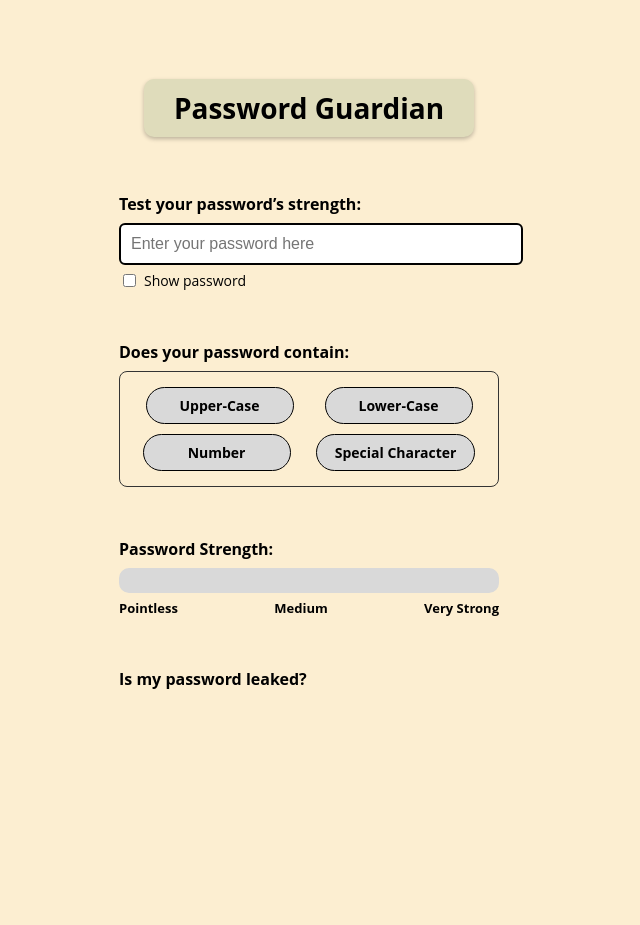
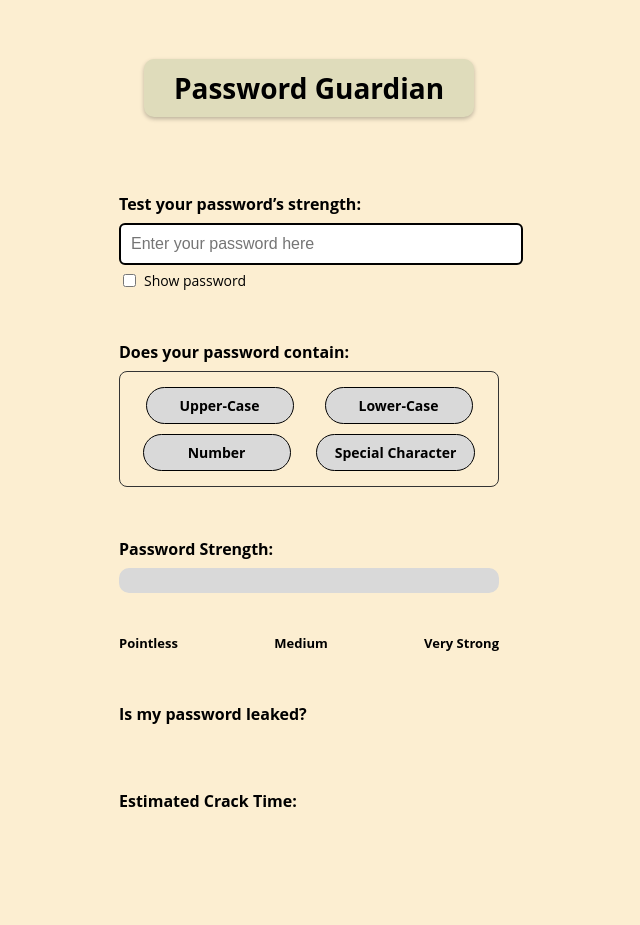
Before and after one commit to AndrewC107/PasswordGuardian, a Flask app: page / in a window 1280 px wide. Shown: the whole page, without its empty margins (331-971 px from the left). Before the commit the page ends 689 px from the top, so only its background shows below. Run offline with Flask 3, Linux system fonts and the light colour scheme; some libraries are stand-ins or nearby versions.

Commit message:
Utilize zxcvbn Library to improve password checks and add est. crack time

```diff
--- a/static/script.js
+++ b/static/script.js
@@ -6,18 +6,78 @@ const criteria = {
   special: document.getElementById('special')
 };
 const strengthBar = document.getElementById('strengthBar');
+const strengthMessage = document.getElementById('strengthMessage');
+const crackTimeElement = document.getElementById('crackTime');
 const breachResult = document.getElementById('breachResult');
 const showPassword = document.getElementById('showPassword');
 let timeout = null;
+let latestCheckId = 0;
 
-/* ---------- Entropy Calculation ---------- */
-function calculateEntropy(password) {
+/* ---------- Strength Evaluation ---------- */
+function evaluateStrength(password) {
+  if (!password) {
+    return {
+      width: 0,
+      color: 'red',
+      message: '',
+      score: 0,
+      crackTime: ''
+    };
+  }
+
+  if (typeof zxcvbn === 'function') {
+    const result = zxcvbn(password);
+    const scale = [
+      { width: 10, color: '#d32f2f', baseMessage: 'Very weak' },
+      { width: 30, color: '#f4511e', baseMessage: 'Weak' },
+      { width: 55, color: '#f9a825', baseMessage: 'Fair' },
+      { width: 80, color: '#7cb342', baseMessage: 'Strong' },
+      { width: 100, color: '#2e7d32', baseMessage: 'Very strong' }
+    ];
+
+    const clampedScore = Math.min(Math.max(result.score, 0), 4);
+    const { width, color, baseMessage } = scale[clampedScore];
+
+    const crackTime = result.crack_times_display?.offline_slow_hashing_1e4_per_second || '';
+    const feedback = result.feedback?.warning || result.feedback?.suggestions?.[0] || '';
+
+    return {
+      width,
+      color,
+      message: baseMessage,
+      score: clampedScore,
+      crackTime,
+      feedback
+    };
+  }
+
+  // Fallback to simple entropy-based scoring if zxcvbn unavailable
   let charset = 0;
   if (/[a-z]/.test(password)) charset += 26;
   if (/[A-Z]/.test(password)) charset += 26;
   if (/[0-9]/.test(password)) charset += 10;
   if (/[^A-Za-z0-9]/.test(password)) charset += 32;
-  return password.length * Math.log2(charset || 1);
+  const entropy = password.length * Math.log2(charset || 1);
+
+  let width;
+  if (entropy < 30) width = 15;
+  else if (entropy < 45) width = 35;
+  else if (entropy < 65) width = 60;
+  else width = 100;
+
+  let color;
+  if (width < 25) color = 'red';
+  else if (width < 60) color = 'yellow';
+  else color = 'green';
+
+  return {
+    width,
+    color,
+    message: 'Password evaluation fallback in use.',
+    score: width < 25 ? 0 : width < 60 ? 2 : 4,
+    crackTime: '',
+    feedback: ''
+  };
 }
 
 /* ---------- Criteria Updates ---------- */
@@ -29,31 +89,46 @@ function updateCriteria(password) {
 }
 
 /* ---------- Strength Bar Update ---------- */
-function updateStrength(password, breached) {
-  const entropy = calculateEntropy(password);
-  let score = 0;
+function updateStrength(password, breachStatus) {
+  if (!password) {
+    strengthBar.style.width = '0%';
+    strengthBar.style.backgroundColor = 'red';
+    breachResult.textContent = '';
+    breachResult.classList.remove('loading');
+    strengthMessage.textContent = '';
+    crackTimeElement.textContent = '';
+    return;
+  }
 
-  // Scoring based on entropy
-  if (entropy < 30) score = 15;
-  else if (entropy < 45) score = 35;
-  else if (entropy < 65) score = 60;
-  else score = 100;
+  let evaluation = evaluateStrength(password);
 
-  if (breached) score = Math.max(score - 40, 0);
+  if (breachStatus === true) {
+    evaluation = {
+      width: 0,
+      color: '#d32f2f',
+      message: 'Known breached password — choose a completely different password.',
+      score: 0,
+      crackTime: '',
+      feedback: ''
+    };
+  }
 
   // Update width and color
-  strengthBar.style.width = score + '%';
-  if (score < 25) strengthBar.style.backgroundColor = 'red';
-  else if (score < 60) strengthBar.style.backgroundColor = 'yellow';
-  else strengthBar.style.backgroundColor = 'green';
+  strengthBar.style.width = evaluation.width + '%';
+  strengthBar.style.backgroundColor = evaluation.color;
+  strengthMessage.textContent = evaluation.message;
+  crackTimeElement.textContent = evaluation.crackTime ? evaluation.crackTime : '';
 
   // Update breach result section
-  if (!password) {
-    breachResult.textContent = '';
-  } else if (breached) {
+  if (breachStatus === null) {
+    breachResult.textContent = 'Checking for leaks...';
+    breachResult.classList.add('loading');
+  } else if (breachStatus === true) {
     breachResult.textContent = '⚠️ This password has appeared in known data breaches.';
+    breachResult.classList.remove('loading');
   } else {
     breachResult.textContent = '✅ This password has not been found in any known leaks.';
+    breachResult.classList.remove('loading');
   }
 }
 
@@ -77,16 +152,22 @@ async function checkBreach(password) {
 passwordInput.addEventListener('input', () => {
   const password = passwordInput.value;
   updateCriteria(password);
-  strengthBar.style.width = '0%';
-  breachResult.textContent = '';
+  clearTimeout(timeout);
 
-  clearTimeout(timeout);
-  if (password.length > 0) {
-    timeout = setTimeout(async () => {
-      const breached = await checkBreach(password);
-      updateStrength(password, breached);
-    }, 800);
+  if (!password) {
+    latestCheckId++;
+    updateStrength('', null);
+    return;
   }
+
+  updateStrength(password, null);
+  const checkId = ++latestCheckId;
+
+  timeout = setTimeout(async () => {
+    const breached = await checkBreach(password);
+    if (checkId !== latestCheckId) return;
+    updateStrength(passwordInput.value, breached);
+  }, 400);
 });
 
 /* ---------- Show / Hide Password Toggle ---------- */
--- a/static/style.css
+++ b/static/style.css
@@ -5,9 +5,18 @@ body {
     display: flex;
     flex-direction: column;
     align-items: center;
+    justify-content: flex-start;
+    min-height: 100vh;
+    margin: 0;
+    padding: 40px 0;
+}
+
+/* ---------- Header ---------- */
+.page-header {
+    width: 100%;
+    display: flex;
     justify-content: center;
-    height: 100vh;
-    margin: 0;
+    margin-bottom: 20px;
 }
 
 /* ---------- Title ---------- */
@@ -21,6 +30,13 @@ h1 {
     margin-bottom: 40px;
     text-align: center;
     box-shadow: 0px 2px 4px rgba(0, 0, 0, 0.25);
+}
+
+/* ---------- Main Content ---------- */
+.content {
+    display: flex;
+    flex-direction: column;
+    align-items: center;
 }
 
 /* ---------- Sections ---------- */
@@ -122,6 +138,20 @@ h1 {
     color: black;
 }
 
+.strength-message {
+    margin-top: 10px;
+    font-size: 13px;
+    color: #333333;
+    min-height: 18px;
+}
+
+.crack-time {
+    margin: 4px 0 12px 0;
+    font-size: 13px;
+    color: #1a1a1a;
+    min-height: 18px;
+}
+
 /* ---------- Breach Result ---------- */
 #breachResult {
     font-weight: bold;
@@ -129,3 +159,29 @@ h1 {
     font-size: 14px;
     margin-top: 6px;
 }
+
+#breachResult.loading {
+    position: relative;
+    padding-left: 28px;
+    color: #333333;
+}
+
+#breachResult.loading::before {
+    content: '';
+    position: absolute;
+    left: 0;
+    top: 50%;
+    width: 16px;
+    height: 16px;
+    margin-top: -8px;
+    border: 2px solid #333333;
+    border-top-color: transparent;
+    border-radius: 50%;
+    animation: spin 0.8s linear infinite;
+}
+
+@keyframes spin {
+    to {
+        transform: rotate(360deg);
+    }
+}
--- a/templates/index.html
+++ b/templates/index.html
@@ -7,8 +7,11 @@
     <link rel="stylesheet" href="{{ url_for('static', filename='style.css') }}">
 </head>
 <body>
+    <header class="page-header">
         <h1>Password Guardian</h1>
+    </header>
 
+    <main class="content">
         <!-- Input Section -->
         <div class="section">
             <p class="section-title">Test your password’s strength:</p>
@@ -16,6 +19,7 @@
             <div class="show-password">
                 <input type="checkbox" id="showPassword">
                 <label for="showPassword">Show password</label>
+            </div>
         </div>
         </div>
 
@@ -38,6 +42,7 @@
             <div class="strength-container">
                 <div id="strengthBar"></div>
             </div>
+            <p id="strengthMessage" class="strength-message"></p>
             <div class="strength-labels">
                 <span>Pointless</span>
                 <span>Medium</span>
@@ -51,6 +56,13 @@
             <p id="breachResult"></p>
         </div>
 
+        <div class="section">
+            <p class="section-title">Estimated Crack Time:</p>
+            <p id="crackTime" class="crack-time"></p>
+        </div>
+    </main>
+
+    <script src="https://cdnjs.cloudflare.com/ajax/libs/zxcvbn/4.4.2/zxcvbn.js" integrity="sha512-TZlMGFY9xKj38t/5m2FzJ+RM/aD5alMHDe26p0mYUMoCF5G7ibfHUQILq0qQPV3wlsnCwL+TPRNK4vIWGLOkUQ==" crossorigin="anonymous" referrerpolicy="no-referrer"></script>
     <script src="{{ url_for('static', filename='script.js') }}"></script>
 </body>
 </html>
```
Also changed, not shown: 1 other file. Lines whose indentation alone changed are shown as unchanged.
